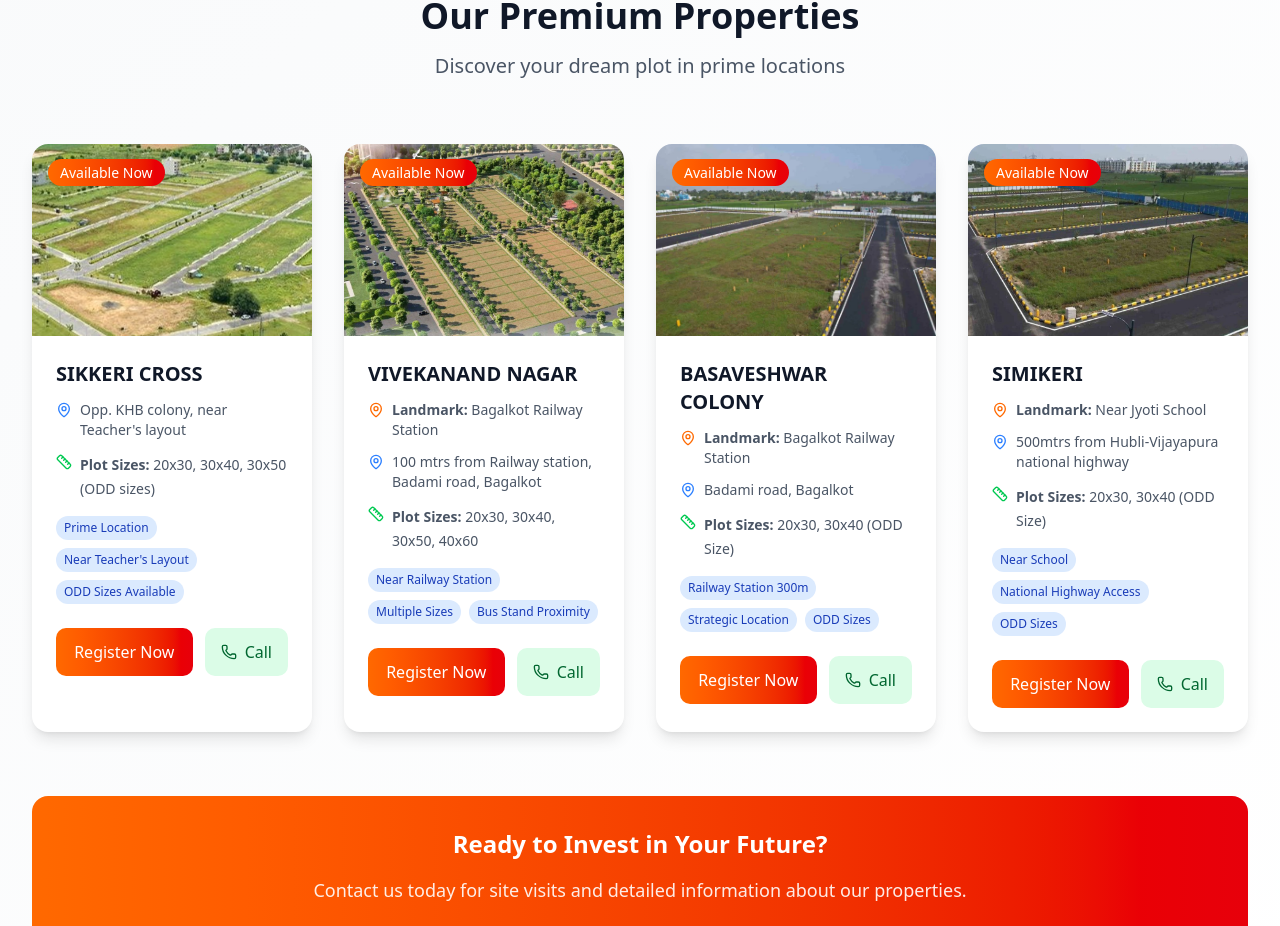
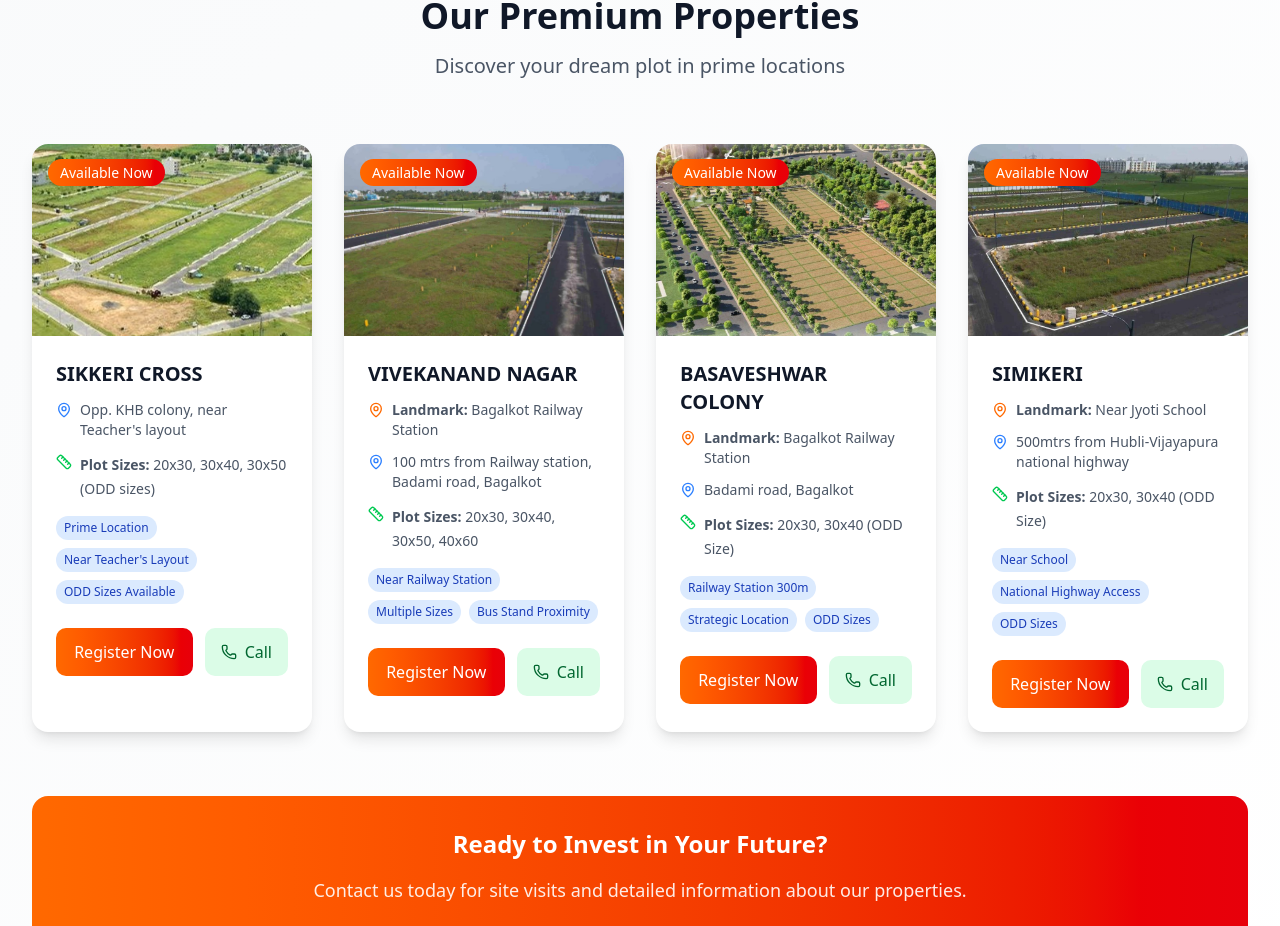
Before and after one commit to PrateekRS1243/Kamadhenu-developers, a React (Vite) app: page / in a window 1280 px wide. Shown: the part 884-1810 px from the top of the page. Built offline with nearby package versions, Linux system fonts and the light colour scheme.

Commit message:
Update property images and rebuild distribution files

```diff
--- a/src/components/Properties.tsx
+++ b/src/components/Properties.tsx
@@ -32,7 +32,7 @@ const Properties: React.FC = () => {
       locationKey: 'vivekanandLocation',
       landmarkKey: 'vivekanandLandmark',
       sizesKey: 'vivekanandSizes',
-      image: '/3.jpg',
+      image: '/4.jpg',
       highlights: ['Near Railway Station', 'Multiple Sizes', 'Bus Stand Proximity']
     },
     {
@@ -41,7 +41,7 @@ const Properties: React.FC = () => {
       locationKey: 'indiLocation',
       landmarkKey: 'indiLandmark',
       sizesKey: 'indiSizes',
-      image: '/4.jpg',
+      image: '/3.jpg',
       highlights: ['Railway Station 300m', 'Strategic Location', 'ODD Sizes']
     },
     {
```
Also changed, not shown: 12 other files (tests, documents, lock files or other folders).
